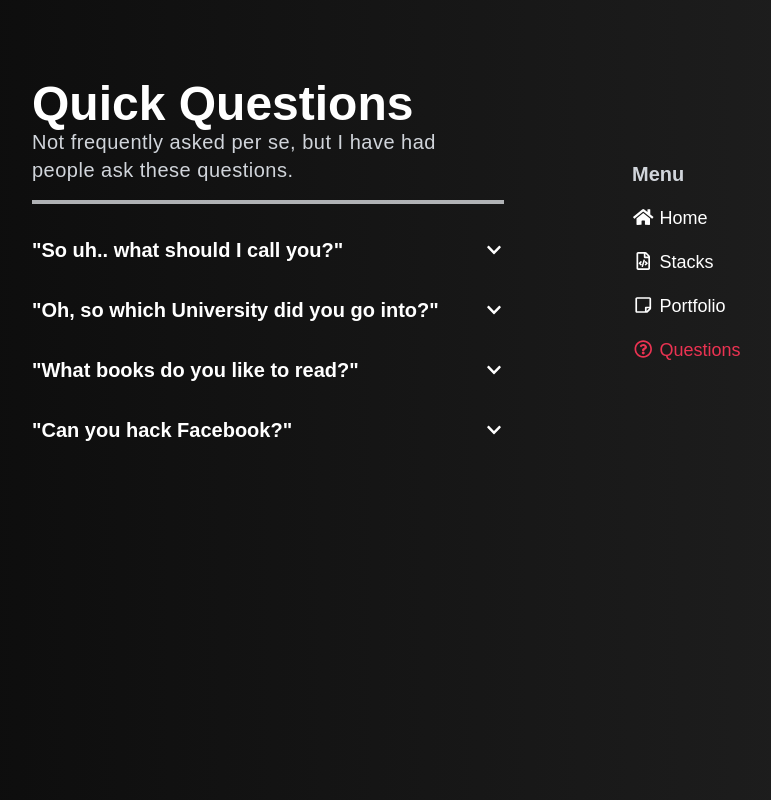
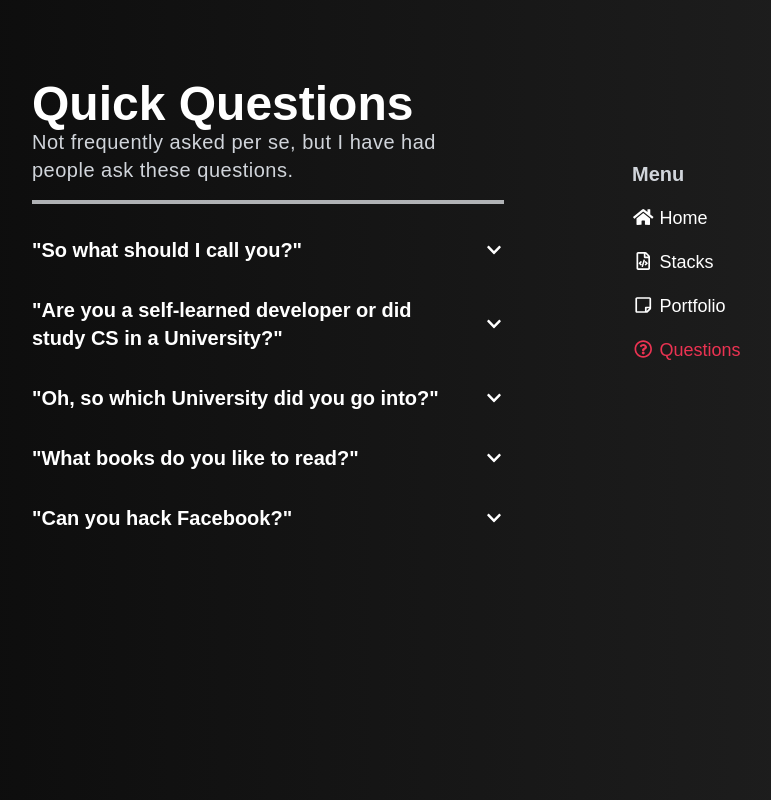
Before and after one commit to vandercoder/portfolio-website, a Vue app: page / in a window 1280 px wide. Both pictures are taken after a click on the element "Questions". Shown: the whole page, without its empty margins (136-907 px from the left). Built offline with nearby package versions, Linux system fonts and the light colour scheme.

Commit message:
revise questions

```diff
--- a/src/pages/PageQuestions.vue
+++ b/src/pages/PageQuestions.vue
@@ -61,7 +61,7 @@ export default {
       questions: [
         {
           id: 1,
-          ask: `"So uh.. what should I call you?"`,
+          ask: `"So what should I call you?"`,
           answer:`People usually call me <span class="italic">'Dika'</span> in
           Indonesia. Though it usually doesn't sound good in English.
           So you can call me <span class="italic">'Andy'</span> as well.`,
@@ -69,12 +69,18 @@ export default {
         },
         {
           id: 2,
+          ask: `"Are you a self-learned developer or did study CS in a University?"`,
+          answer: `Yes to both. I think most developers learned their stuff outside of Uni.`,
+          showAnswer: false
+        },
+        {
+          id: 3,
           ask: `"Oh, so which University did you go into?"`,
           answer: `I went to UGM in Yogyakarta, Indonesia.`,
           showAnswer: false
         },
         {
-          id: 3,
+          id: 4,
           ask: `"What books do you like to read?"`,
           answer: `Check out my
               <a href="https://www.goodreads.com/andiwilliam"
@@ -83,7 +89,7 @@ export default {
           showAnswer: false,
         },
         {
-          id: 4,
+          id: 5,
           ask: `"Can you hack Facebook?"`,
           answer: `No..`,
           showAnswer: false
```
